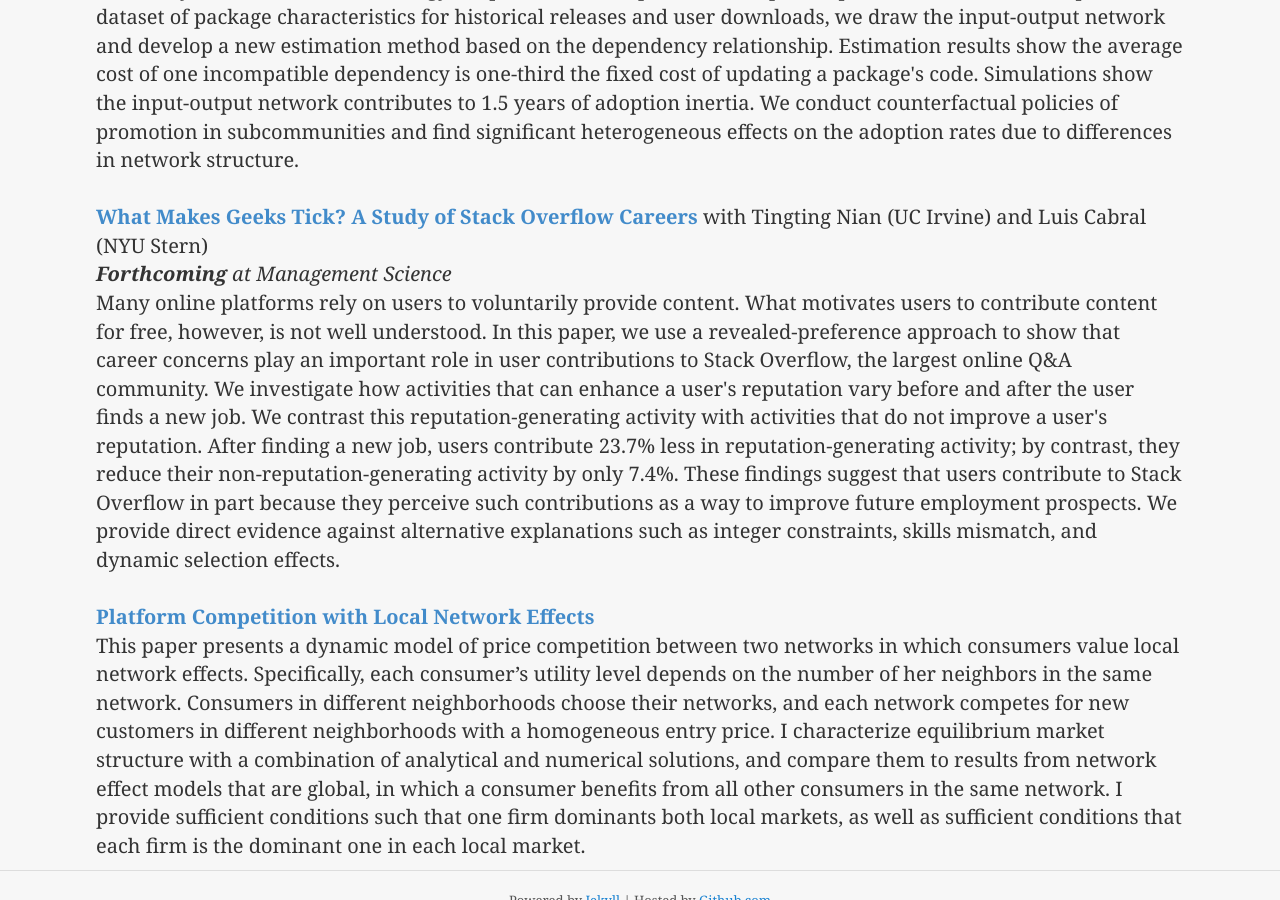
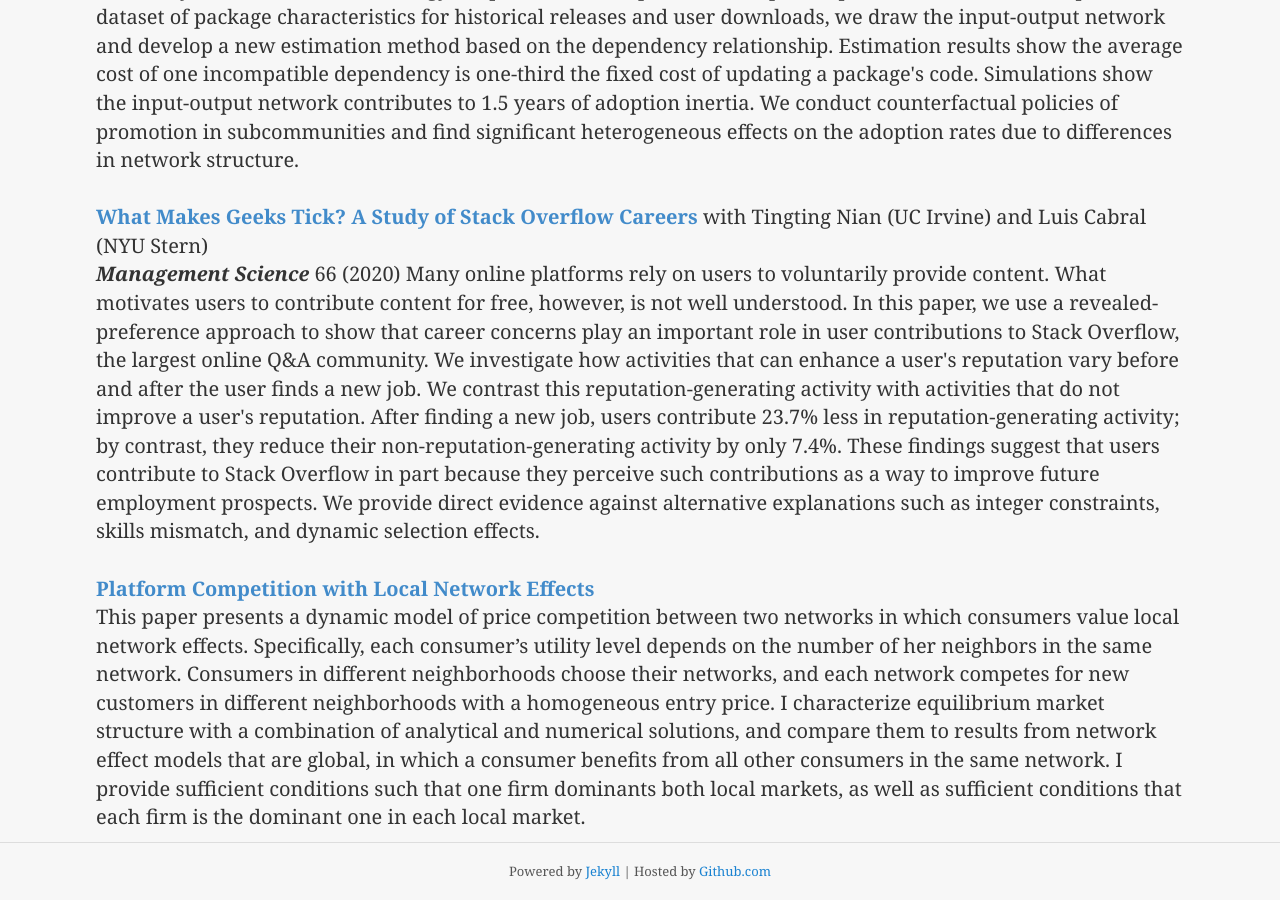
Before and after one commit to x-u/x-u.github.io, a Jekyll site: the page built from index.html, in a window 1280 px wide and 900 px high, scrolled down 1913 px. Built offline with Jekyll 4.4.1, drawn with Linux system fonts in a browser that asks for light colours; the list of posts is cut into pages by our own code.

Commit message:
Initial commit

```diff
--- a/index.html
+++ b/index.html
@@ -63,7 +63,7 @@
 This paper investigates the role of network structure in technology adoption. In particular, we study how the network of individual agents can slow down the speed of adoption. We study this issue in the context of the Python programming language by modeling the decisions to adopt Python version 3 by software packages. Python 3 provides advanced features but is not backward compatible with Python 2, which implies adoption costs. Moreover, packages form an input-output network through dependency on other packages in order to avoid writing duplicate code, and they face additional adoption costs from dependencies without Python 3 support. We build a dynamic model of technology adoption that incorporates the input-output network. With a complete dataset of package characteristics for historical releases and user downloads, we draw the input-output network and develop a new estimation method based on the dependency relationship. Estimation results show the average cost of one incompatible dependency is one-third the fixed cost of updating a package's code. Simulations show the input-output network contributes to 1.5 years of adoption inertia. We conduct counterfactual policies of promotion in subcommunities and find significant heterogeneous effects on the adoption rates due to differences in network structure.
 
 <br><br>
-<A HREF="http://x-u.github.io/Xu_JMP_Stack_Overflow.pdf"><B>What Makes Geeks Tick? A Study of Stack Overflow Careers </B></A>with Tingting Nian (UC Irvine) and Luis Cabral (NYU Stern)<br><i> <B>Forthcoming</B> at Management Science</i><br>
+<A HREF="http://x-u.github.io/Xu_JMP_Stack_Overflow.pdf"><B>What Makes Geeks Tick? A Study of Stack Overflow Careers </B></A>with Tingting Nian (UC Irvine) and Luis Cabral (NYU Stern)<br><i><B>Management Science</B></i> 66 (2020)
 Many online platforms rely on users to voluntarily provide content. What motivates users to contribute content for free, however, is not well understood. In this paper, we use a revealed-preference approach to show that career concerns play an important role in user contributions to Stack Overflow, the largest online Q&A community. We investigate how activities that can enhance a user's reputation vary before and after the user finds a new job. We contrast this reputation-generating activity with activities that do not improve a user's reputation. After finding a new job, users contribute 23.7% less in reputation-generating activity; by contrast, they reduce their non-reputation-generating activity by only 7.4%. These findings suggest that users contribute to Stack Overflow in part because they perceive such contributions as a way to improve future employment prospects. We provide direct evidence against alternative explanations such as integer constraints, skills mismatch, and dynamic selection effects.
 
 <br><br>
```
